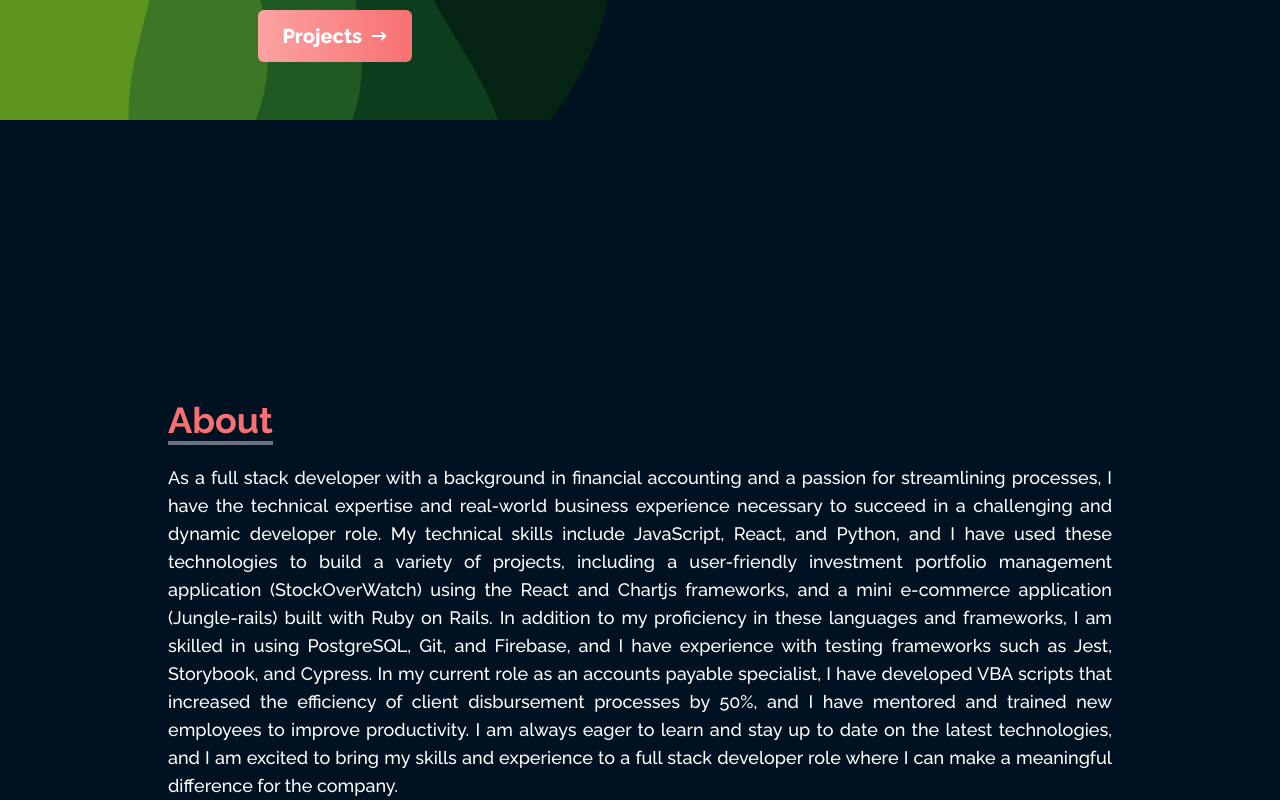
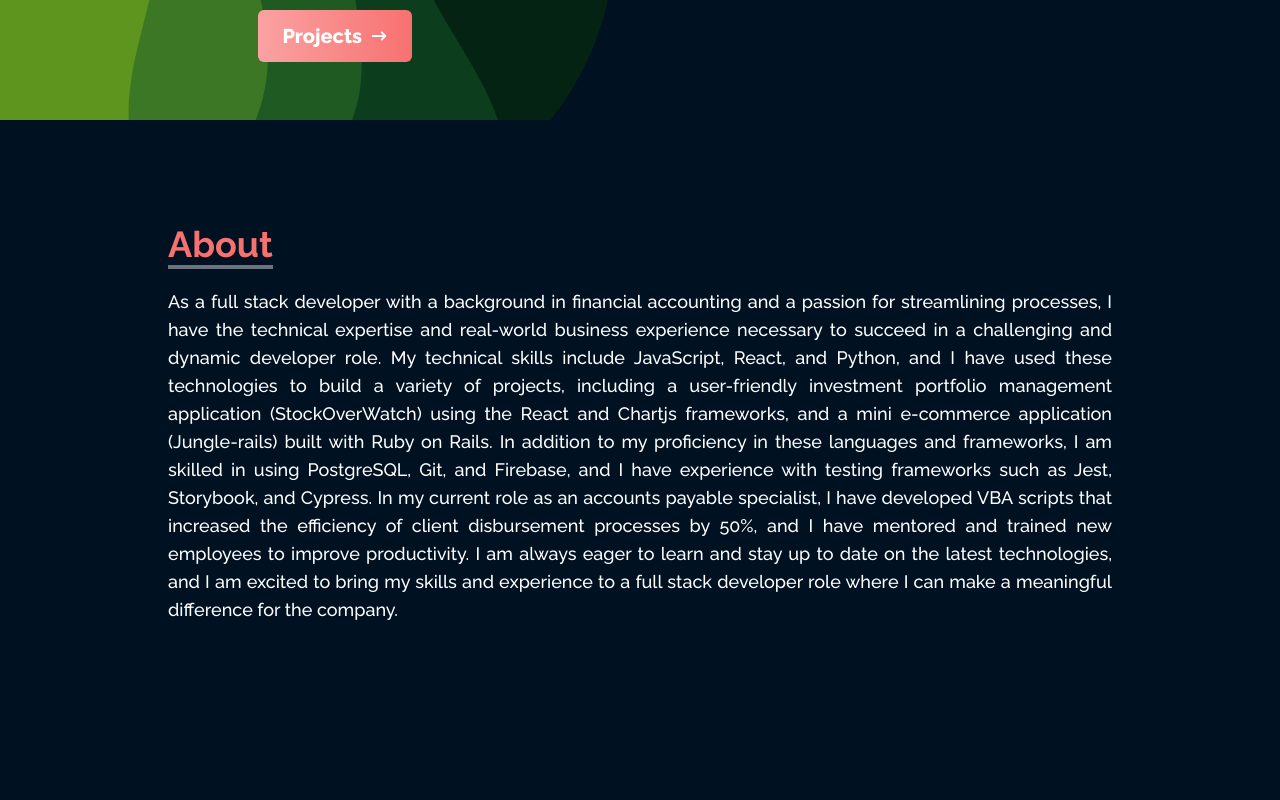
Before and after one commit to LIZXP/PortfolioPage, a React (Create React App) app: page / in a window 1280 px wide. Shown: the part 680-1480 px from the top of the page. Built offline with nearby package versions, Linux system fonts and the light colour scheme.

Commit message:
change styles for about page

```diff
--- a/src/components/About.jsx
+++ b/src/components/About.jsx
@@ -20,7 +20,7 @@ function About() {
   return (
     <div
       name="about"
-      className="w-full min-h-screen md:pt-[13rem] text-white bg-[#001122]"
+      className="w-full min-h-screen md:pt-[2rem] text-white bg-[#001122]"
     >
       <div className="mx-auto px-10 pt-[4rem] pb-[8rem] flex flex-col justify-center max-[360px]:pt-[2rem] w-full max-w-screen-lg ">
         <div className="font-bold md:text-5xl pb-6 text-[#f87171]">
@@ -138,7 +138,7 @@ function About() {
             speed: 0.2,
             points: 3,
           }}
-          className="h-[60rem] absolute z-0"
+          className="h-[50rem] absolute z-0"
         />
       </div>
     </div>
```
